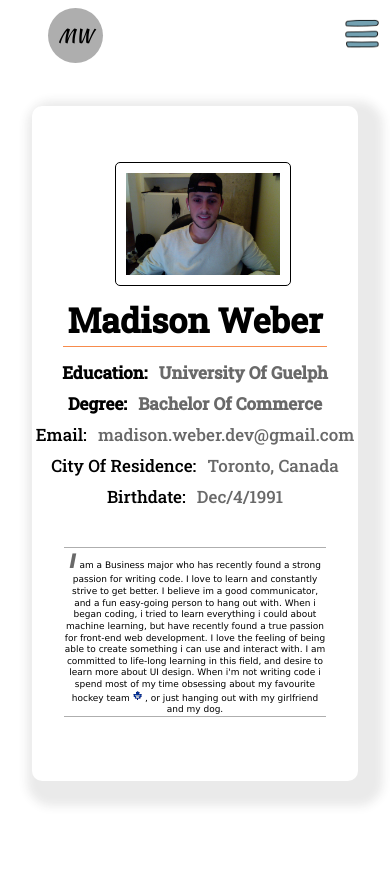
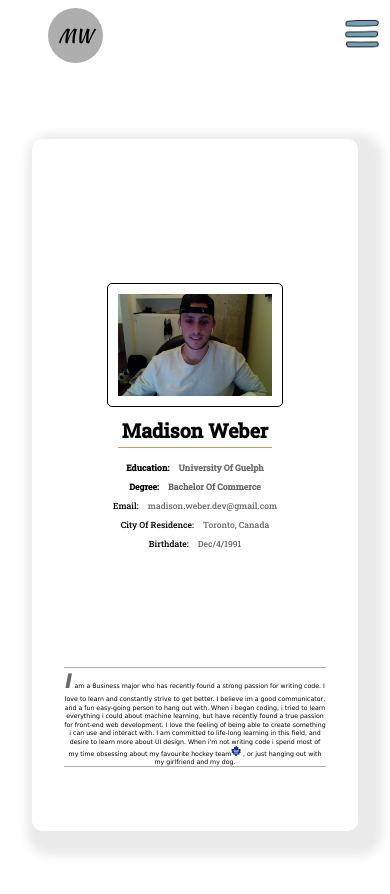
Before and after one commit to MadisonWeber/portfolio, a React (Create React App) app: page /about in a window 390 px wide. Shown: the top 894 px of the page. Before the commit the page ends 844 px from the top, so only its background shows below. Built offline with nearby package versions, Linux system fonts and the light colour scheme.

Commit message:
mobile-friendly changes

```diff
--- a/src/components/About.js
+++ b/src/components/About.js
@@ -18,7 +18,8 @@ const About = () => {
                     </div>
                 </div>
                 <div className="about-detail">
-                    <p className = 'details-paragraph'> am a Business major who has recently found a strong passion for writing code. I love to learn and constantly strive to get better. I believe im a good communicator, and a fun easy-going person to hang out with. When i began coding, i tried to learn everything i could about machine learning, but have recently found a true passion for front-end web development. I love the feeling of being able to create something i can use and interact with. I am committed to life-long learning in this field, and desire to learn more about UI design. When i'm not writing code i spend most of my time obsessing about my favourite hockey team <img className = 'leafs' src = {require("../photos/leafs-icon.png")} alt = ''/> , or just hanging out with my girlfriend and my dog. </p>
+                    <p className = 'details-paragraph'> am a Business major who has recently found a strong passion for writing code. I love to learn and constantly strive to get better. I believe im a good communicator, and a fun easy-going person to hang out with. When i began coding, i tried to learn everything i could about machine learning, but have recently found a true passion for front-end web development. I love the feeling of being able to create something i can use and interact with. I am committed to life-long learning in this field, and desire to learn more about UI design. When i'm not writing code i spend most of my time obsessing about my favourite hockey team
+                    <img className = 'leafs' src = {require("../photos/leafs-icon.png")} alt = ''/> , or just hanging out with my girlfriend and my dog. </p>
                 </div>
 
             </div>
--- a/src/index.css
+++ b/src/index.css
@@ -268,9 +268,9 @@ a{
 }
 
 
-/* About */
+
 .about{
-    height: 100vh;
+    min-height: 110vh;
     width: 100%;
     display: flex;
     justify-content: center;
@@ -286,13 +286,13 @@ a{
     margin: 5vh 2rem 0 2rem;
     border-radius: 10px;
     padding: 1rem;
-    height: 80vh;
+    height: max(82vh, 480px);
     font-family: 'Roboto Slab', serif;
     width: min(1200px, 90%);
     display: flex;
     flex-direction: column;
     align-items: center;
-    justify-content: center;
+    justify-content: right;
     box-shadow: 10px 10px 10px 15px rgba(53, 53, 53, 0.1);
 }
 
@@ -314,11 +314,12 @@ a{
     padding: 10px;
     border: 1.5px solid black;
     border-radius: 5px;
-    margin-left: 1rem;
+    margin-left: 4.5rem;
+    margin-top: 8px;
+
 
 }
 
-/* first info */
 
 .about-info{
 
@@ -330,7 +331,7 @@ a{
     justify-content: center;
     align-items: center;
     color: var(--secondary-text);
-    font-size: 17px;
+    font-size: min(17px, 2.2vw);
     font-weight: 500;
 
 }
@@ -339,6 +340,7 @@ a{
     color: black;
     border-bottom: 1.5px solid var(--custom-orange);
     margin-bottom: 10px;
+    font-size : min(2.5rem, 5vw);
 }
 
 .about-info > * {
@@ -347,14 +349,14 @@ a{
 
 .question{
     color: black;
-    font-size: 17px;
+    font-size: min(18px, 2.2vw);
     margin-right: 7px;
 }
 
 /* detail section */
 
 .about-detail{
-  flex-grow: .65;
+  flex-grow: 1;
   padding: 1rem;
   max-width: 700px;
 
@@ -366,7 +368,7 @@ a{
     text-align: center;
     border-bottom: 1.5px solid var(--accent-grey);
     border-top: 1.5px solid var(--accent-grey);
-    line-height: 1.3;
+    line-height: 1.35;
 
 }
 
@@ -376,6 +378,7 @@ a{
     font-weight: bold;
     color: var(--secondary-text);
     font-style: italic;
+
 }
 
 .leafs{
@@ -399,14 +402,13 @@ a{
     color: var(--secondary-text);
     font-family: 'Roboto Slab', serif;
     font-size: 2rem;
-
+    margin-bottom: 3rem;
 
 }
 
 .portfolio-card-holder{
     display: flex;
     flex-direction: column;
-    gap: 2rem;
     width: 86%;
 }
 
@@ -427,12 +429,12 @@ a{
     padding: 5px;
     box-shadow: 5px 5px 10px 10px rgba(105, 105, 105, .2);
     border-radius: 4px;
+    margin-bottom: 2.5rem;
 }
 
 .project-name{
     font-family: 'Roboto Slab', serif;
     font-size: 20px;
-
 }
 
 .project-type{
@@ -444,7 +446,6 @@ a{
     width: 50%;
     font-size: clamp(.7rem, 2.5vw, 1rem);
     font-family: Georgia, 'Times New Roman', Times, serif;
-
 }
 
 
@@ -519,7 +520,7 @@ a{
     margin: auto;
     margin-top: 14vh;
     margin-bottom: 14vh;
-    width: max(50% , 400px);
+    width: max(55% , 400px);
     display: flex;
     flex-direction: column;
     align-items: center;
@@ -651,6 +652,7 @@ form{
     margin: 14vh 4rem;
     display: flex;
     flex-direction: column;
+    justify-content: center;
 
 }
 
@@ -736,7 +738,7 @@ form{
     background-color: var(--custom-purple);
     border: none;
     border-radius: 10px;
-    font-size: min(1.4rem, 1.8vw);
+    font-size: min(1.4rem, 2vw);
     vertical-align:middle;
     font-family: Verdana, Geneva, Tahoma, sans-serif;
     color: white;
@@ -775,7 +777,7 @@ form{
     content: 'Web Scraping';
     position: absolute;
     transform: rotate(-25deg) translateX(5px) translateY(-8px);
-    left: -10%;
+    left: -13%;
     z-index: -1;
 
 }
@@ -961,13 +963,13 @@ form{
     justify-content: center;
     margin-top: 50px;
     box-shadow: 10px 10px 10px 10px rgba(105, 105, 105, .15);
-    padding: 40px;
+    padding: 30px;
     border-radius: 10px;
 }
 
 .other-skills h5{
     margin-right: 50px;
-    font-size: 20px;
+    font-size: min(20px, 2vh);
     text-transform: capitalize;
     font-family: "Roboto Slab";
     color: var(--secondary-text);
@@ -978,7 +980,7 @@ form{
     border-left: 2px solid var(--custom-orange);
     padding-left: 50px;
     font-style: italic;
-    font-size: 18px;
+    font-size: min(18px, 3vw );
 }
 
 .ham{
@@ -1023,9 +1025,8 @@ form{
 
     height: 100%;
     display: flex;
-    gap: 40px;
     flex-direction: column;
-    width: 48vh;
+    width: 60vw;
     position: fixed;
     right: 0;
     z-index: 10;
@@ -1034,8 +1035,8 @@ form{
     align-items: center;
     background-color: rgba(53, 53, 53, 0.9);
     color: white;
-    transition: all 400ms ease-in;
-    transform: translateX(500px);
+    transition: all 600ms ease-in-out;
+    transform: translateX(800px);
 
 }
 
@@ -1048,6 +1049,7 @@ form{
     width: 60%;
     border-bottom: 3px solid black;
     text-align: center;
+    margin-bottom: 2rem;
 }
 
 .open{
@@ -1076,7 +1078,11 @@ form{
 
 }
 
-
+@media(max-width: 1000px){
+    .profile-image{
+        margin-left: 0;
+    }
+}
 
 @media(max-width: 800px){
 
@@ -1090,7 +1096,7 @@ form{
     }
 
     .details-paragraph{
-        font-size: min(14px, 2.3vw);
+        font-size: min(14px, 1.6vw);
     }
 
     .about-detail{
@@ -1098,6 +1104,9 @@ form{
 
     }
 
+    .show-skills-button{
+        width: 80%;
+    }
 
 
 }
@@ -1111,7 +1120,45 @@ form{
         flex-grow: 1;
     }
 
+    .website-link,
+    .github-link{
+    height: 24%;
+    width: 28%;
+
+}
 
 
 
 }
+
+@media(max-width: 400px){
+    .landing-container h1{
+        font-size: 3.5rem;
+
+    }
+
+    .show-skills-button{
+         width: 100%;
+         font-size: 12px;
+    }
+
+    .contact-container{
+        width: 340px;
+    }
+
+    .contact-container h3{
+        font-size: 28px;
+    }
+
+    .contact-container h6{
+        font-size: 17px;
+    }
+
+    form{
+        width: 85%;
+    }
+
+    .email{
+        font-size: 17px;
+    }
+}
```
